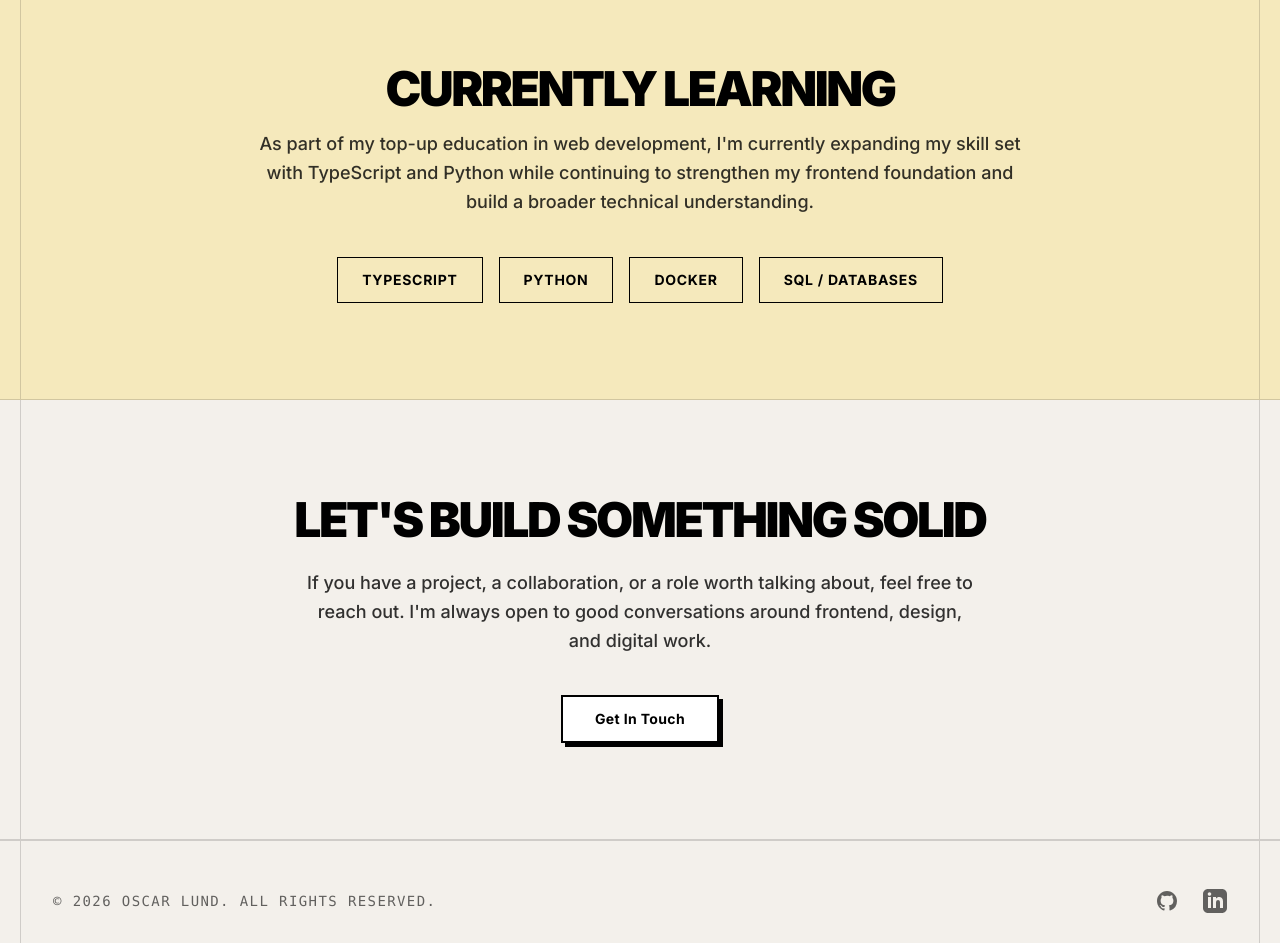
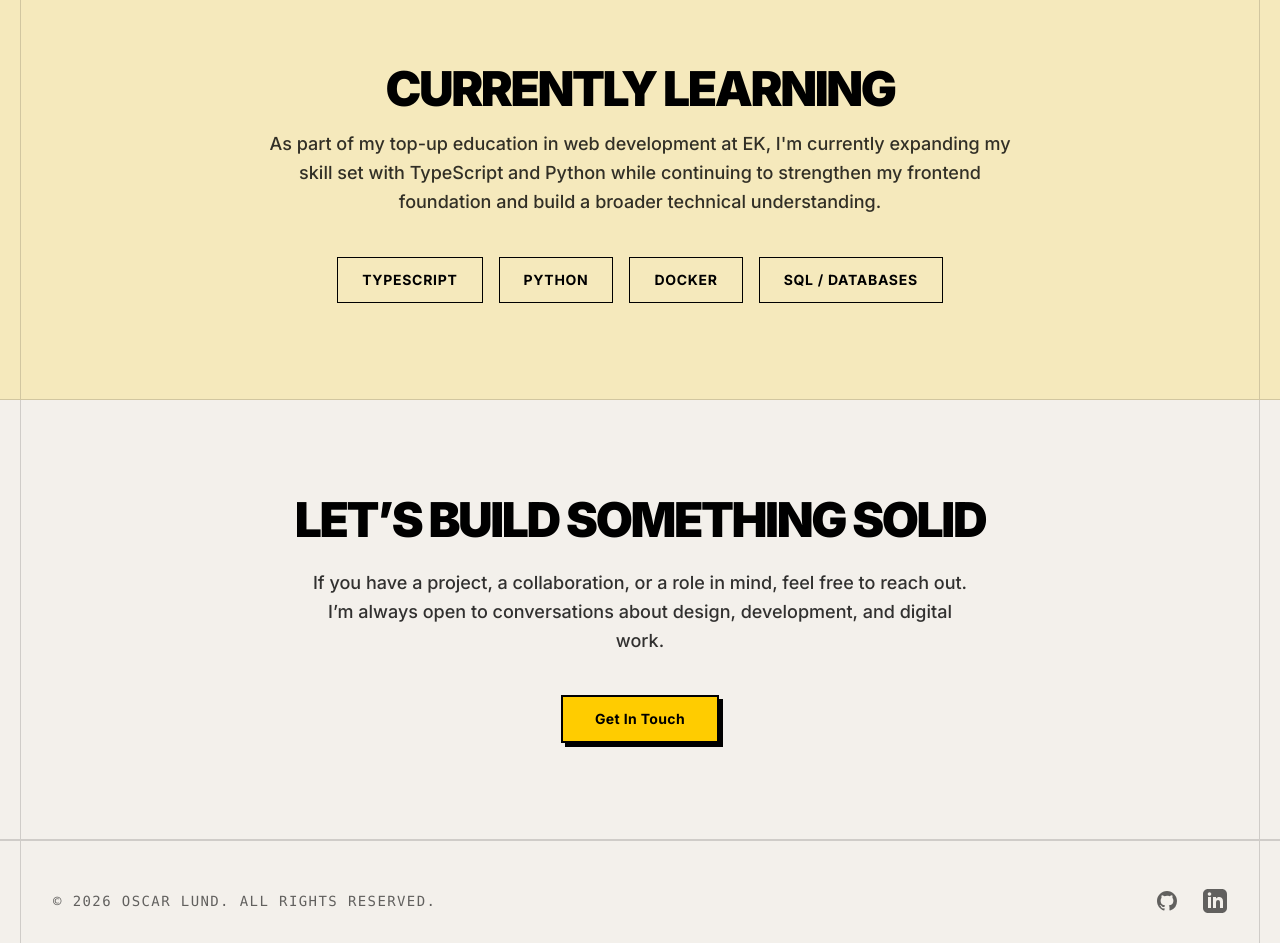
Before and after one commit to oscarlund121/portfolio_2026, a Next.js app: page / in a window 1280 px wide. Shown: the part 3700-4643 px from the top of the page. Built offline with nearby package versions, Linux system fonts and the light colour scheme.

Commit message:
feat: update About, CTA, Currently Learning, and Timeline sections with improved content and structure

```diff
--- a/src/app/about/page.tsx
+++ b/src/app/about/page.tsx
@@ -6,7 +6,7 @@ import { HowIWork } from "@/components/sections/HowIWork";
 export default function About() {
   return (
     <div className="w-full bg-mux-bg">
-      <PageIntro title="About Me" bg="bg-mux-yellow" />
+     {/*  <PageIntro title="About Me" bg="bg-mux-yellow" /> */}
 
       <AboutBio />
       <Timeline />
--- a/src/components/sections/CTASection.tsx
+++ b/src/components/sections/CTASection.tsx
@@ -5,14 +5,12 @@ export const CTASection = () => {
     <section className="w-full bg-mux-pink border-b border-mux-border">
       <div className="grid-container px-4 sm:px-6 lg:px-8 py-16 md:py-24 text-center">
         <h2 className="text-3xl md:text-5xl font-black uppercase tracking-tighter text-black mb-6">
-          Let&apos;s build something solid
+          Let’s build something solid
         </h2>
         <p className="text-lg text-black/80 max-w-2xl mx-auto font-medium leading-relaxed mb-10">
-          If you have a project, a collaboration, or a role worth talking about,
-          feel free to reach out. I&apos;m always open to good conversations
-          around frontend, design, and digital work.
+         If you have a project, a collaboration, or a role in mind, feel free to reach out. I’m always open to conversations about design, development, and digital work.
         </p>
-        <Button href="/contact">Get In Touch</Button>
+        <Button href="/contact" variant="accent">Get In Touch</Button>
       </div>
     </section>
   );
--- a/src/components/sections/CurrentlyLearning.tsx
+++ b/src/components/sections/CurrentlyLearning.tsx
@@ -9,7 +9,7 @@ export const CurrentlyLearning = () => {
         <SectionHeading title="Currently Learning" />
 
         <p className="text-lg text-black/80 max-w-3xl mx-auto font-medium leading-relaxed text-center mt-4 mb-10">
-          As part of my top-up education in web development, I'm currently expanding my skill set with TypeScript and Python while continuing to strengthen my frontend foundation and build a broader technical understanding.
+          As part of my top-up education in web development at EK, I'm currently expanding my skill set with TypeScript and Python while continuing to strengthen my frontend foundation and build a broader technical understanding.
         </p>
 
         <div className="flex flex-wrap justify-center gap-4">
--- a/src/components/sections/Timeline.tsx
+++ b/src/components/sections/Timeline.tsx
@@ -3,18 +3,21 @@ import type { TimelineEntry } from "@/types";
 const timeline: TimelineEntry[] = [
   {
     title: "Top-Up in Web Development",
+    subtitle: "Erhvervsakademi København",
     meta: "2026 Present",
     description:
       "Currently building on my design background with a stronger technical focus on frontend development, modern workflows, and problem-solving in code. At the moment, I'm expanding my skills in TypeScript and Python alongside my existing frontend stack.",
   },
   {
     title: "Multimedia Design",
+    subtitle: "Erhvervsakademi København",
     meta: "2024 2026",
     description:
       "Built a foundation in visual communication, UI/UX thinking, digital prototyping, and design systems, skills I now bring directly into frontend development.",
   },
   {
     title: "Current Focus",
+    subtitle: "Personal development",
     meta: "Ongoing",
     description:
       "I enjoy frontend development, but I'm also increasingly interested in backend and databases, especially how data and logic work behind the interface.",
@@ -27,7 +30,7 @@ export const Timeline = () => {
       {timeline.map((entry) => (
         <div
           key={entry.title}
-          className="grid grid-cols-1 md:grid-cols-4 border-b border-mux-border last:border-b-0"
+          className="grid grid-cols-1 md:grid-cols-4 border-b border-mux-border "
         >
           <div className="p-8 md:p-12 border-b md:border-b-0 md:border-r border-mux-border flex items-center justify-center bg-mux-yellow/20">
             <span className="tech-mono text-black font-bold text-lg">
@@ -37,6 +40,7 @@ export const Timeline = () => {
 
           <div className="p-8 md:p-12 col-span-3 flex flex-col justify-center bg-white">
             <div className="bg-mux-bg border-2 border-black p-8 ">
+              <h4 className="tech-mono text-black/40 text-xs uppercase tracking-tight mb-4">{entry.subtitle}</h4>
               <h3 className="text-2xl font-black text-black uppercase tracking-tight mb-4">
                 {entry.title}
               </h3>
--- a/src/types/index.ts
+++ b/src/types/index.ts
@@ -22,6 +22,7 @@ export type SkillGroup = {
 
 export type TimelineEntry = {
   title: string;
+  subtitle: string;
   meta: string;
   description: string;
 };
```
